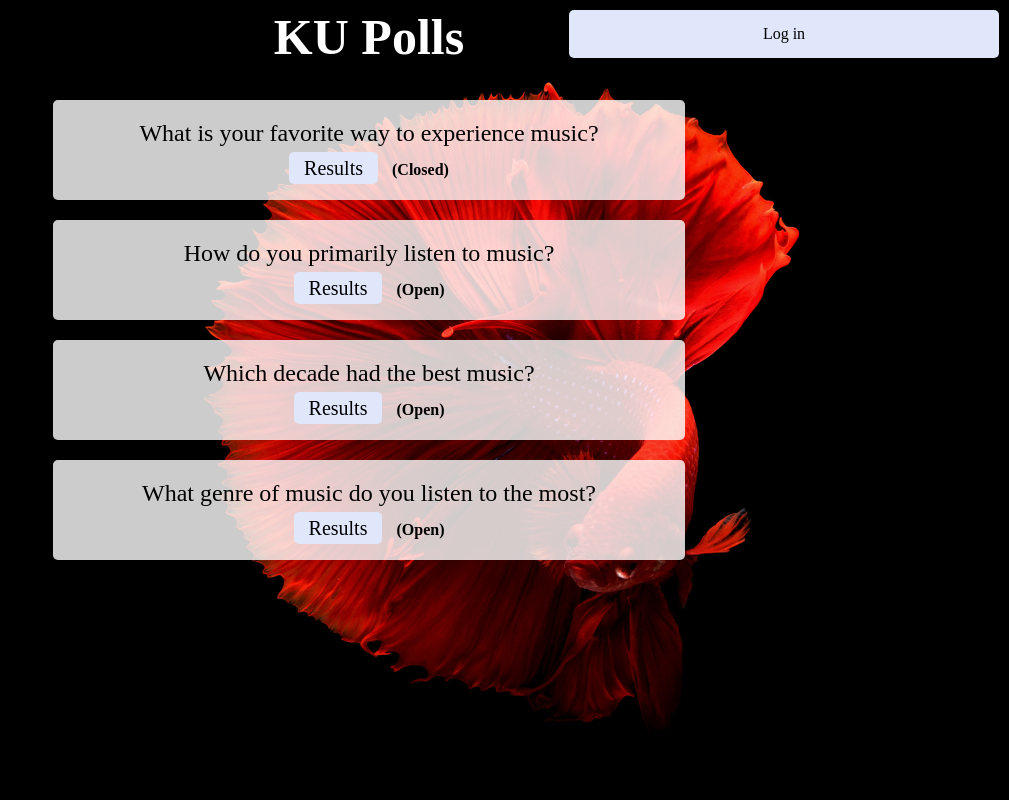
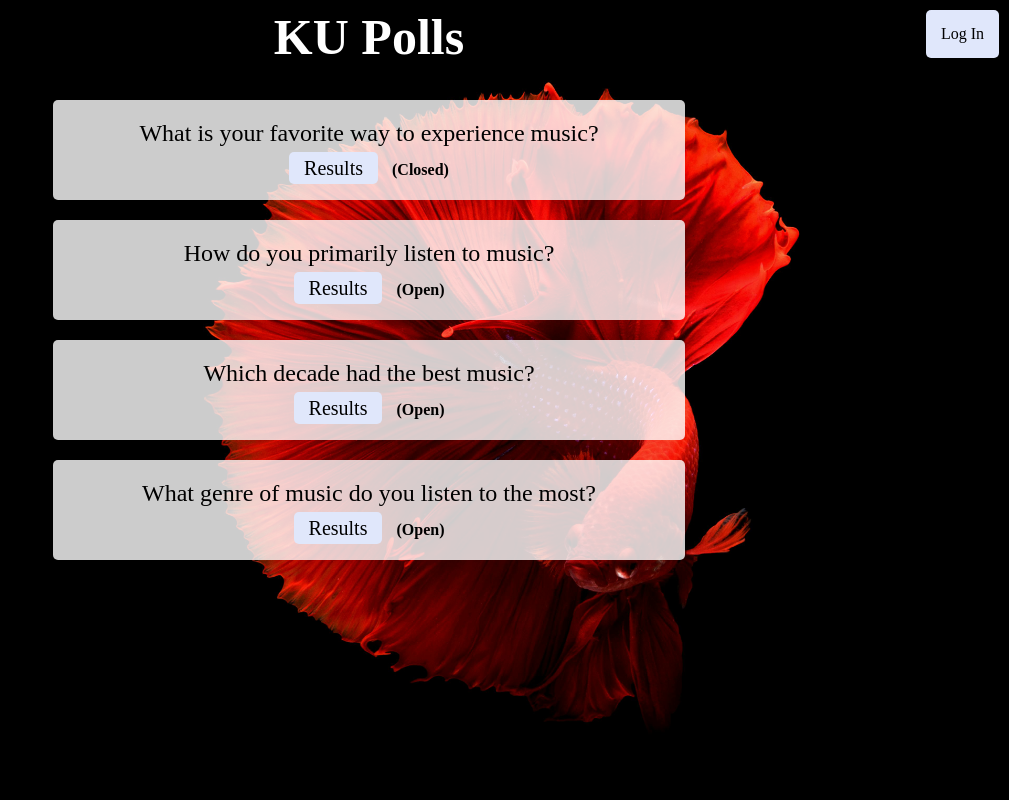
Before and after one commit to PHIMNADA024/ku-polls, a Django app: page /polls/ in a window 1280 px wide. Shown: the whole page, without its empty margins (271-1280 px from the left). Run offline with Django 5.2, Linux system fonts and the light colour scheme; data comes from the database, SQL or seed files in the repository.

Commit message:
Style the Login button and change the font of the web

```diff
--- a/polls/static/polls/style.css
+++ b/polls/static/polls/style.css
@@ -1,3 +1,7 @@
+* {
+    font-size: 100%;
+    font-family: "Times New Roman", serif;
+}
 h1 {
     color: white;
     font-size: 50px;
@@ -43,6 +47,7 @@ body {
     border-radius: 5px;
     border: none;
     padding: 5px 15px;
+    cursor: pointer;
 }
 .alert {
     background-color: red;
@@ -69,6 +74,7 @@ body {
     top: 0;
     right: 0;
     text-decoration: none;
+    cursor: pointer;
 }
 .log_button:hover, .button:hover, .result_button:hover {
     background-color: #7494ec;
@@ -83,6 +89,7 @@ body {
     border-radius: 5px;
     margin: 10px;
     text-decoration: none;
+    cursor: pointer;
 }
 .confirm_text {
     background-color: red;
--- a/polls/templates/polls/detail.html
+++ b/polls/templates/polls/detail.html
@@ -8,7 +8,9 @@
             <button type="submit" class="log_button">Log Out</button>
         </form>
     {% else %}
-        <a href="{% url 'login' %}?next={{request.path}}" class="log_button">Log in</a>
+        <form action="{% url 'login' %}?next={{request.path}}" method="get">
+            <button type="submit" class="log_button">Log In</button>
+        </form>
     {% endif %}
 </div>
 
--- a/polls/templates/polls/index.html
+++ b/polls/templates/polls/index.html
@@ -19,7 +19,9 @@
             <button type="submit" class="log_button">Log Out</button>
         </form>
     {% else %}
-        <a href="{% url 'login' %}?next={{request.path}}" class="log_button">Log in</a>
+        <form action="{% url 'login' %}?next={{request.path}}" method="get">
+            <button type="submit" class="log_button">Log In</button>
+        </form>
     {% endif %}
 </div>
 
--- a/polls/templates/polls/results.html
+++ b/polls/templates/polls/results.html
@@ -8,7 +8,9 @@
             <button type="submit" class="log_button">Log Out</button>
         </form>
     {% else %}
-        <a href="{% url 'login' %}?next={{request.path}}" class="log_button">Log in</a>
+        <form action="{% url 'login' %}?next={{request.path}}" method="get">
+            <button type="submit" class="log_button">Log In</button>
+        </form>
     {% endif %}
 </div>
 
```
